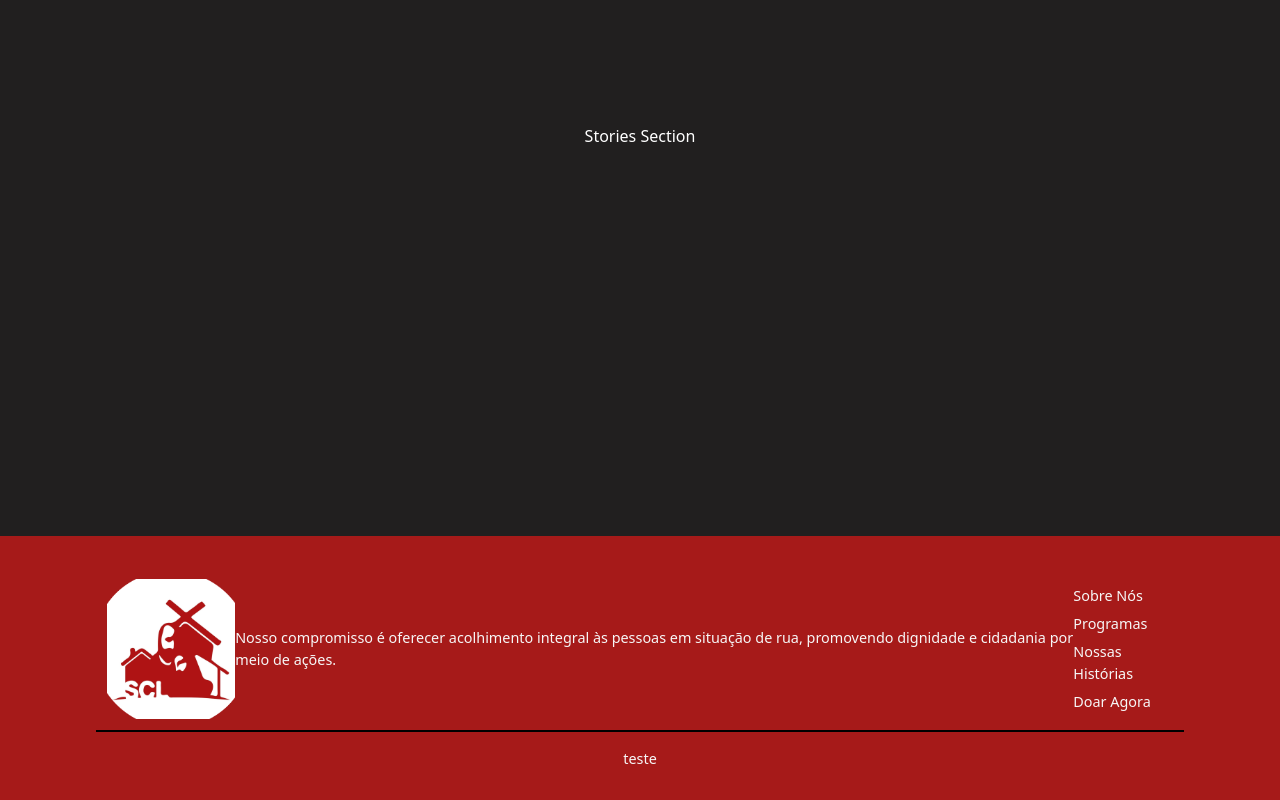
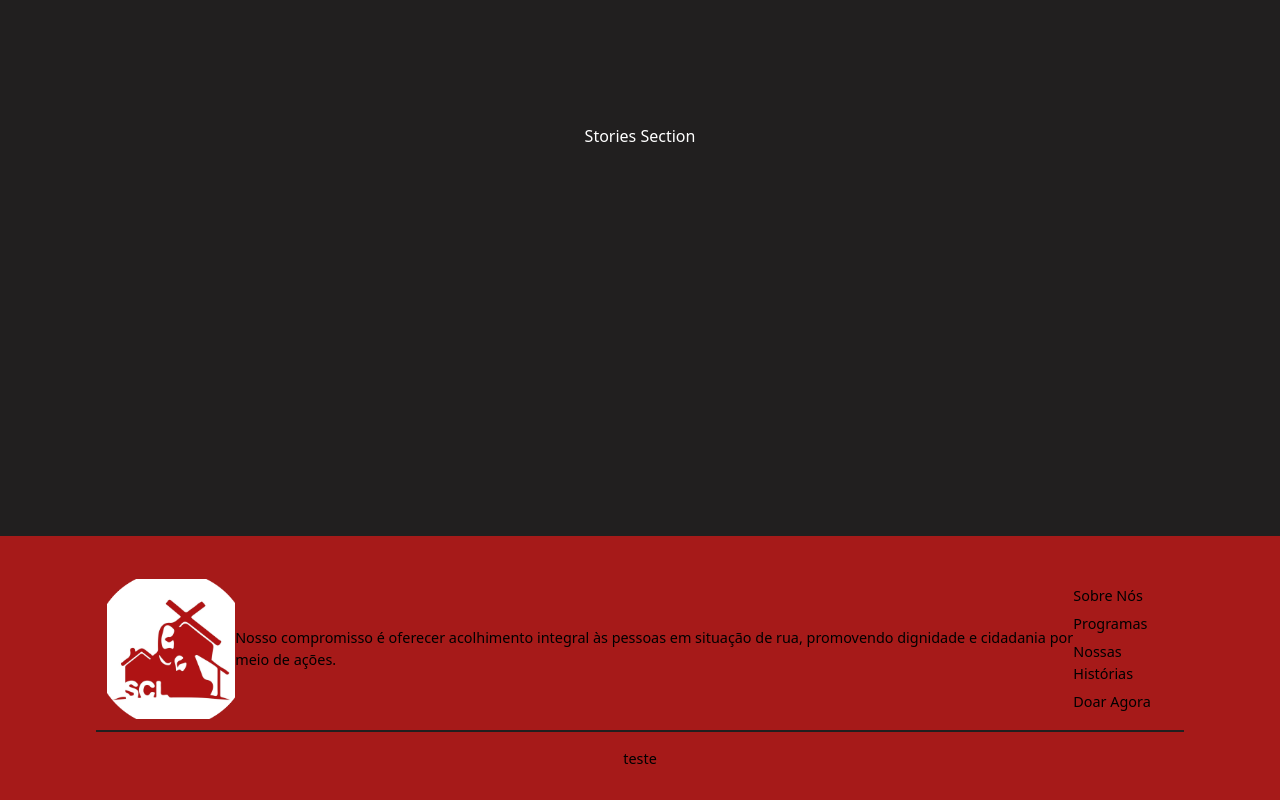
Before and after one commit to Projeto-PIEX-Sao-Camilo-de-Lelis/CSCL-Site, a React (Vite) app in the folder cscl-site/: page / in a window 1280 px wide. Shown: the part 2656-3456 px from the top of the page. Built offline with nearby package versions, Linux system fonts and the light colour scheme.

Commit message:
criando e aplicando variáveis de cores tailwind

```diff
--- a/cscl-site/src/components/banners/Donations.jsx
+++ b/cscl-site/src/components/banners/Donations.jsx
@@ -2,10 +2,6 @@ import { mainColor } from "../../config/Colors";
 
 export default function Donations() {
   return (
-    <div
-      className="w-full max-w-screen h-[50vh] "
-      style={{ backgroundColor: mainColor }}
-      id="donations"
-    ></div>
+    <div className="w-full max-w-screen h-[50vh] bg-main" id="donations"></div>
   );
 }
--- a/cscl-site/src/components/banners/InstitutionalValues.jsx
+++ b/cscl-site/src/components/banners/InstitutionalValues.jsx
@@ -1,10 +1,5 @@
 import { mainColor } from "../../config/Colors";
 
 export default function InstitutionalValues() {
-  return (
-    <div
-      className="w-full h-[33vh]"
-      style={{ backgroundColor: mainColor }}
-    ></div>
-  );
+  return <div className="w-full h-[33vh] bg-main"></div>;
 }
--- a/cscl-site/src/components/footer/Footer.jsx
+++ b/cscl-site/src/components/footer/Footer.jsx
@@ -2,11 +2,8 @@ import { mainColor, whiteColor } from "../../config/Colors";
 
 export default function Footer() {
   return (
-    <div
-      className="flex flex-col gap-[1rem] justify-center items-center w-full h-[33vh] text-[0.9rem]"
-      style={{ backgroundColor: mainColor, color: whiteColor }}
-    >
-      <div className="flex flex-row w-[85vw] justify-between items-center border-b-2 border-black  p-[0.7rem]">
+    <div className="flex flex-col gap-[1rem] justify-center items-center w-full h-[33vh] text-[0.9rem] bg-main">
+      <div className="flex flex-row w-[85vw] justify-between items-center border-b-2 border-secondary  p-[0.7rem]">
         <img
           src="assets/icons/logo.png"
           alt="logo da Casa São Camillo de Lelis"
@@ -18,25 +15,25 @@ export default function Footer() {
         </p>
         <nav className="flex flex-col gap-[0.4rem]">
           <a
-            className="hover:underline decoration-[#211F1F] underline-offset-4 cursor-pointer"
+            className="hover:underline decoration-secondary underline-offset-4 cursor-pointer"
             href="#about"
           >
             Sobre Nós
           </a>
           <a
-            className="hover:underline decoration-[#211F1F] underline-offset-4 cursor-pointer"
+            className="hover:underline decoration-secondary underline-offset-4 cursor-pointer"
             href="#cards"
           >
             Programas
           </a>
           <a
-            className="hover:underline decoration-[#211F1F] underline-offset-4 cursor-pointer"
+            className="hover:underline decoration-secondary underline-offset-4 cursor-pointer"
             href="#stories"
           >
             Nossas Histórias
           </a>
           <a
-            className="hover:underline decoration-[#211F1F] underline-offset-4 cursor-pointer"
+            className="hover:underline decoration-secondary underline-offset-4 cursor-pointer"
             href="#donations"
           >
             Doar Agora
--- a/cscl-site/src/components/main/About.jsx
+++ b/cscl-site/src/components/main/About.jsx
@@ -3,8 +3,7 @@ import { secondaryColor } from "../../config/Colors";
 export default function About() {
   return (
     <div
-      className="w-full h-[100vh] flex justify-center items-center"
-      style={{ backgroundColor: secondaryColor }}
+      className="w-full h-[100vh] flex justify-center items-center bg-secondary"
       id="about"
     >
       <p className="text-white text-center">About Section</p>
--- a/cscl-site/src/components/main/Cards.jsx
+++ b/cscl-site/src/components/main/Cards.jsx
@@ -3,8 +3,7 @@ import { secondaryColor, whiteColor } from "../../config/Colors";
 export default function Cards() {
   return (
     <div
-      className="w-full h-[100vh] flex justify-center items-center"
-      style={{ backgroundColor: whiteColor }}
+      className="w-full h-[100vh] flex justify-center items-center bg-whiteColor"
       id="cards"
     >
       <p className="text-black">Cards Section</p>
--- a/cscl-site/src/components/main/Stories.jsx
+++ b/cscl-site/src/components/main/Stories.jsx
@@ -3,8 +3,7 @@ import { secondaryColor } from "../../config/Colors";
 export default function Stories() {
   return (
     <div
-      className="w-full h-[100vh] flex justify-center items-center"
-      style={{ backgroundColor: secondaryColor }}
+      className="w-full h-[100vh] flex justify-center items-center bg-secondary"
       id="stories"
     >
       <p className="text-white text-center">Stories Section</p>
--- a/cscl-site/src/components/menu/Menu.jsx
+++ b/cscl-site/src/components/menu/Menu.jsx
@@ -1,5 +1,4 @@
 import { useContext } from "react";
-import { mainColor, secondaryColor, whiteColor } from "../../config/Colors";
 import "../../index.css";
 import { UserContext } from "../../context/UserContext";
 
@@ -8,8 +7,7 @@ export default function Menu() {
 
   return (
     <div
-      className={`flex flex-row w-full max-w-screen min-h-[15vh] justify-start items-center font-bold p-[1rem]`}
-      style={{ backgroundColor: secondaryColor, color: whiteColor }}
+      className={`flex flex-row w-full max-w-screen min-h-[15vh] justify-start items-center font-bold p-[1rem] bg-secondary text-whiteColor`}
     >
       <div className="mr-auto flex flex-row gap-[1rem] justify-start items-center">
         <img
@@ -22,33 +20,32 @@ export default function Menu() {
       <nav className="flex flex-row gap-[1rem] justify-center items-center">
         {user != null && (
           <a
-            className="hover:underline decoration-[#A61A19] underline-offset-4 cursor-pointer"
+            className="hover:underline decoration-main underline-offset-4 cursor-pointer"
             href="#about"
           >
             Gerenciar Postagens
           </a>
         )}
         <a
-          className="hover:underline decoration-[#A61A19] underline-offset-4 cursor-pointer"
+          className="hover:underline decoration-main underline-offset-4 cursor-pointer"
           href="#about"
         >
           Sobre Nós
         </a>
         <a
-          className="hover:underline decoration-[#A61A19] underline-offset-4 cursor-pointer"
+          className="hover:underline decoration-main underline-offset-4 cursor-pointer"
           href="#cards"
         >
           Programas
         </a>
         <a
-          className="hover:underline decoration-[#A61A19] underline-offset-4 cursor-pointer"
+          className="hover:underline decoration-main underline-offset-4 cursor-pointer"
           href="#stories"
         >
           Nossas Histórias
         </a>
         <a
-          className={` p-[1rem] rounded-[1.2rem] cursor-pointer`}
-          style={{ backgroundColor: mainColor }}
+          className={` p-[1rem] rounded-[1.2rem] cursor-pointer bg-main`}
           href="#donations"
         >
           DOAR AGORA
--- a/cscl-site/src/config/Colors.js
+++ /dev/null
@@ -1,7 +0,0 @@
-const mainColor = "#A61A19"; // Vermelho
-
-const secondaryColor = "#211F1F"; // Preto
-
-const whiteColor = "#F7F7F7";
-
-export { mainColor, secondaryColor, whiteColor };
--- a/cscl-site/src/index.css
+++ b/cscl-site/src/index.css
@@ -1 +1,7 @@
 @import "tailwindcss";
+
+@theme {
+  --color-main: #a61a19;
+  --color-secondary: #211f1f;
+  --color-whiteColor: #f7f7f7;
+}
```
